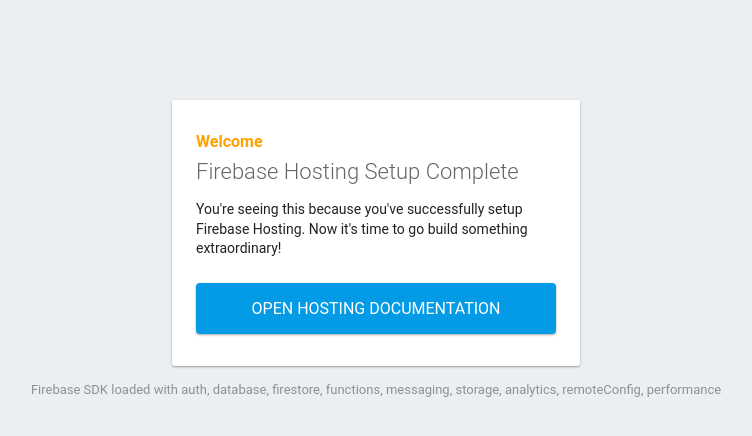
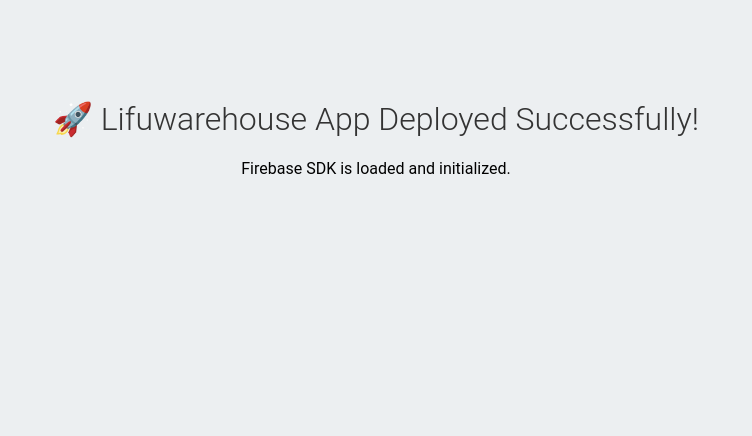
Before and after one commit to GODFREY-1990/Lifuwarehouse, a website: page Public/index.html in a window 1280 px wide. Shown: the whole page, without its empty margins (264-1016 px from the left). Drawn offline with Linux system fonts and the light colour scheme; some packages are replaced by stand-ins of ours.

Commit message:
Update index.html with Firebase CDN and config

```diff
--- a/Public/index.html
+++ b/Public/index.html
@@ -3,87 +3,48 @@
   <head>
     <meta charset="utf-8">
     <meta name="viewport" content="width=device-width, initial-scale=1">
-    <title>Welcome to Firebase Hosting</title>
+    <title>Lifuwarehouse App</title>
 
-    <!-- update the version number as needed -->
-    <script defer src="/__/firebase/12.4.0/firebase-app-compat.js"></script>
-    <!-- include only the Firebase features as you need -->
-    <script defer src="/__/firebase/12.4.0/firebase-auth-compat.js"></script>
-    <script defer src="/__/firebase/12.4.0/firebase-database-compat.js"></script>
-    <script defer src="/__/firebase/12.4.0/firebase-firestore-compat.js"></script>
-    <script defer src="/__/firebase/12.4.0/firebase-functions-compat.js"></script>
-    <script defer src="/__/firebase/12.4.0/firebase-messaging-compat.js"></script>
-    <script defer src="/__/firebase/12.4.0/firebase-storage-compat.js"></script>
-    <script defer src="/__/firebase/12.4.0/firebase-analytics-compat.js"></script>
-    <script defer src="/__/firebase/12.4.0/firebase-remote-config-compat.js"></script>
-    <script defer src="/__/firebase/12.4.0/firebase-performance-compat.js"></script>
-    <!--
-      initialize the SDK after all desired features are loaded, set useEmulator to false
-      to avoid connecting the SDK to running emulators.
-    -->
-    <script defer src="/__/firebase/init.js?useEmulator=true"></script>
+    <!-- Firebase SDKs -->
+    <script src="https://www.gstatic.com/firebasejs/12.4.0/firebase-app-compat.js"></script>
+    <script src="https://www.gstatic.com/firebasejs/12.4.0/firebase-auth-compat.js"></script>
+    <script src="https://www.gstatic.com/firebasejs/12.4.0/firebase-firestore-compat.js"></script>
+    <script src="https://www.gstatic.com/firebasejs/12.4.0/firebase-storage-compat.js"></script>
+    <script src="https://www.gstatic.com/firebasejs/12.4.0/firebase-analytics-compat.js"></script>
 
-    <style media="screen">
-      body { background: #ECEFF1; color: rgba(0,0,0,0.87); font-family: Roboto, Helvetica, Arial, sans-serif; margin: 0; padding: 0; }
-      #message { background: white; max-width: 360px; margin: 100px auto 16px; padding: 32px 24px; border-radius: 3px; }
-      #message h2 { color: #ffa100; font-weight: bold; font-size: 16px; margin: 0 0 8px; }
-      #message h1 { font-size: 22px; font-weight: 300; color: rgba(0,0,0,0.6); margin: 0 0 16px;}
-      #message p { line-height: 140%; margin: 16px 0 24px; font-size: 14px; }
-      #message a { display: block; text-align: center; background: #039be5; text-transform: uppercase; text-decoration: none; color: white; padding: 16px; border-radius: 4px; }
-      #message, #message a { box-shadow: 0 1px 3px rgba(0,0,0,0.12), 0 1px 2px rgba(0,0,0,0.24); }
-      #load { color: rgba(0,0,0,0.4); text-align: center; font-size: 13px; }
-      @media (max-width: 600px) {
-        body, #message { margin-top: 0; background: white; box-shadow: none; }
-        body { border-top: 16px solid #ffa100; }
+    <!-- Initialize Firebase -->
+    <script>
+      const firebaseConfig = {
+        apiKey: "AIzaSyCN5Lfs8TMjB4PJfYEmGUwpknacOw9d880",
+        authDomain: "webapp-99aa2.firebaseapp.com",
+        projectId: "webapp-99aa2",
+        storageBucket: "webapp-99aa2.firebasestorage.app",
+        messagingSenderId: "833936739405",
+        appId: "1:833936739405:web:2ea61e5d2e2c8f60ab2004",
+        measurementId: "G-ZN7CNMQ4QE"
+      };
+
+      firebase.initializeApp(firebaseConfig);
+      firebase.analytics();
+    </script>
+
+    <style>
+      body {
+        font-family: Roboto, Helvetica, Arial, sans-serif;
+        background: #ECEFF1;
+        margin: 0;
+        padding: 0;
+        text-align: center;
+      }
+      h1 {
+        margin-top: 100px;
+        font-weight: 300;
+        color: #333;
       }
     </style>
   </head>
   <body>
-    <div id="message">
-      <h2>Welcome</h2>
-      <h1>Firebase Hosting Setup Complete</h1>
-      <p>You're seeing this because you've successfully setup Firebase Hosting. Now it's time to go build something extraordinary!</p>
-      <a target="_blank" href="https://firebase.google.com/docs/hosting/">Open Hosting Documentation</a>
-    </div>
-    <p id="load">Firebase SDK Loading&hellip;</p>
-
-    <script>
-      document.addEventListener('DOMContentLoaded', function() {
-        const loadEl = document.querySelector('#load');
-        // // 🔥🔥🔥🔥🔥🔥🔥🔥🔥🔥🔥🔥🔥🔥🔥🔥🔥🔥🔥🔥🔥🔥🔥🔥🔥🔥🔥🔥🔥🔥🔥
-        // // The Firebase SDK is initialized and available here!
-        //
-        // firebase.auth().onAuthStateChanged(user => { });
-        // firebase.database().ref('/path/to/ref').on('value', snapshot => { });
-        // firebase.firestore().doc('/foo/bar').get().then(() => { });
-        // firebase.functions().httpsCallable('yourFunction')().then(() => { });
-        // firebase.messaging().requestPermission().then(() => { });
-        // firebase.storage().ref('/path/to/ref').getDownloadURL().then(() => { });
-        // firebase.analytics(); // call to activate
-        // firebase.analytics().logEvent('tutorial_completed');
-        // firebase.performance(); // call to activate
-        //
-        // // 🔥🔥🔥🔥🔥🔥🔥🔥🔥🔥🔥🔥🔥🔥🔥🔥🔥🔥🔥🔥🔥🔥🔥🔥🔥🔥🔥🔥🔥🔥🔥
-
-        try {
-          let app = firebase.app();
-          let features = [
-            'auth',
-            'database',
-            'firestore',
-            'functions',
-            'messaging',
-            'storage',
-            'analytics',
-            'remoteConfig',
-            'performance',
-          ].filter(feature => typeof app[feature] === 'function');
-          loadEl.textContent = `Firebase SDK loaded with ${features.join(', ')}`;
-        } catch (e) {
-          console.error(e);
-          loadEl.textContent = 'Error loading the Firebase SDK, check the console.';
-        }
-      });
-    </script>
+    <h1>🚀 Lifuwarehouse App Deployed Successfully!</h1>
+    <p>Firebase SDK is loaded and initialized.</p>
   </body>
 </html>
```
